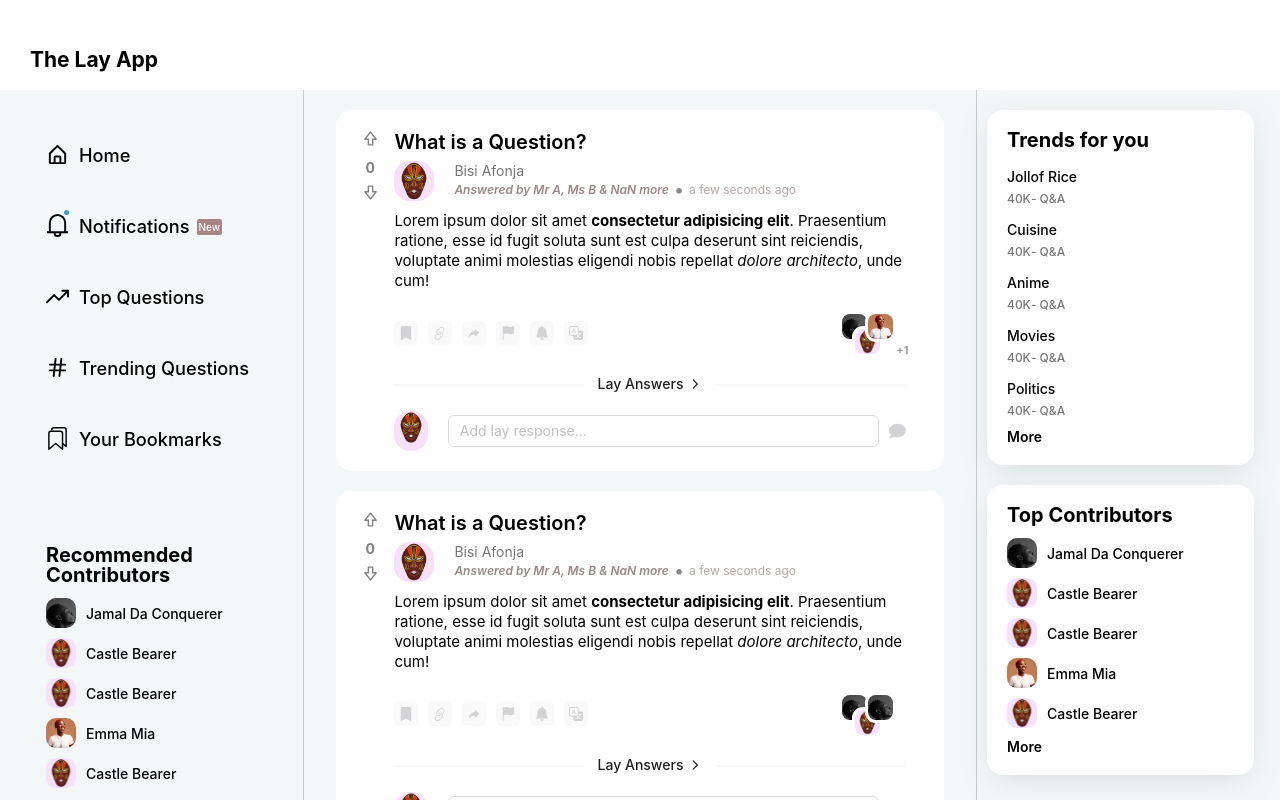
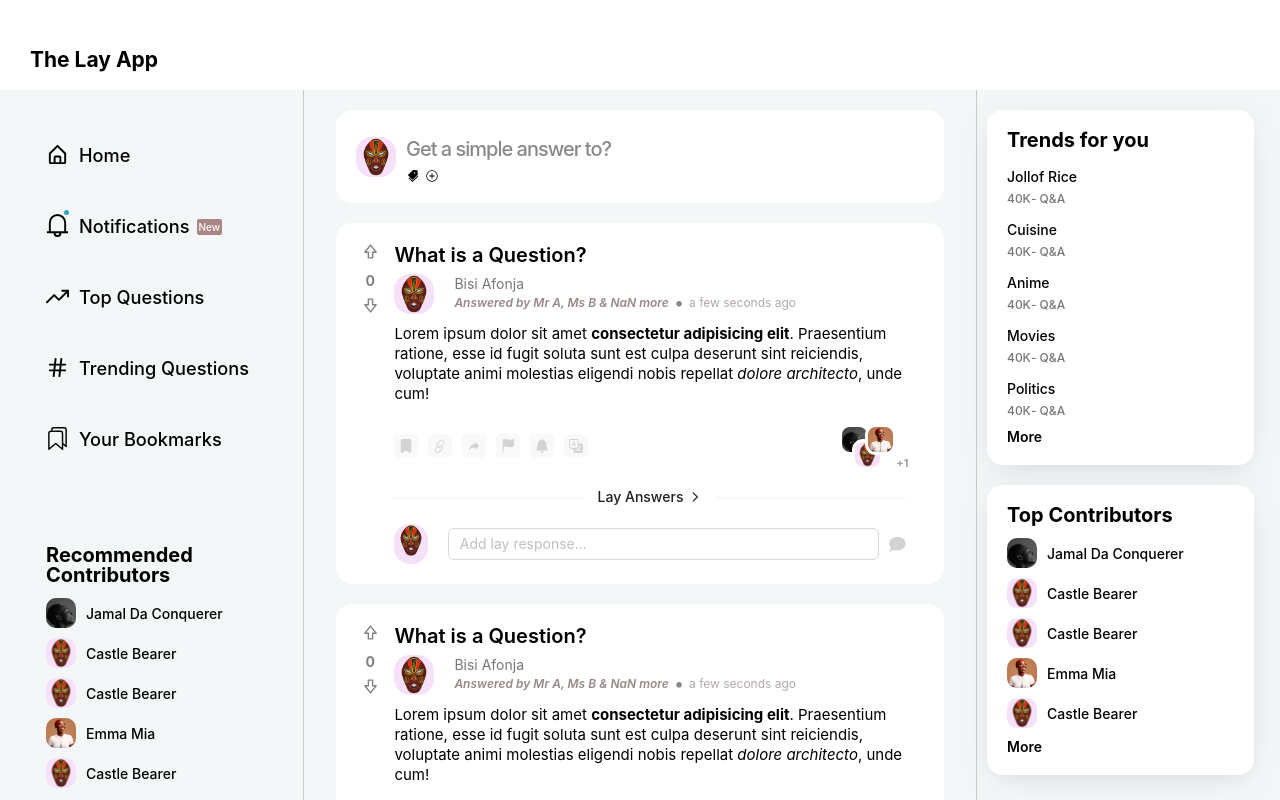
Before and after one commit to whoismuktar/lay-app, a React (Create React App) app: page / in a window 1280 px wide. Shown: the top 800 px of the page. Built offline with nearby package versions, Linux system fonts and the light colour scheme.

Commit message:
add question component to home feed

```diff
--- a/src/Pages/Home/index.js
+++ b/src/Pages/Home/index.js
@@ -1,5 +1,6 @@
 import React from "react";
 import Feed from "../../components/Feed";
+import QuestionInput from "../../components/Question/QuestionInput";
 
 const mainFeed = [
   {
@@ -252,6 +253,7 @@ function Home(props) {
   return (
     <div className="home">
       <div className="feeds page">
+        <QuestionInput />
         {mainFeed.map((feed, i) => (
           <Feed feed={feed} key={i} />
         ))}
```
